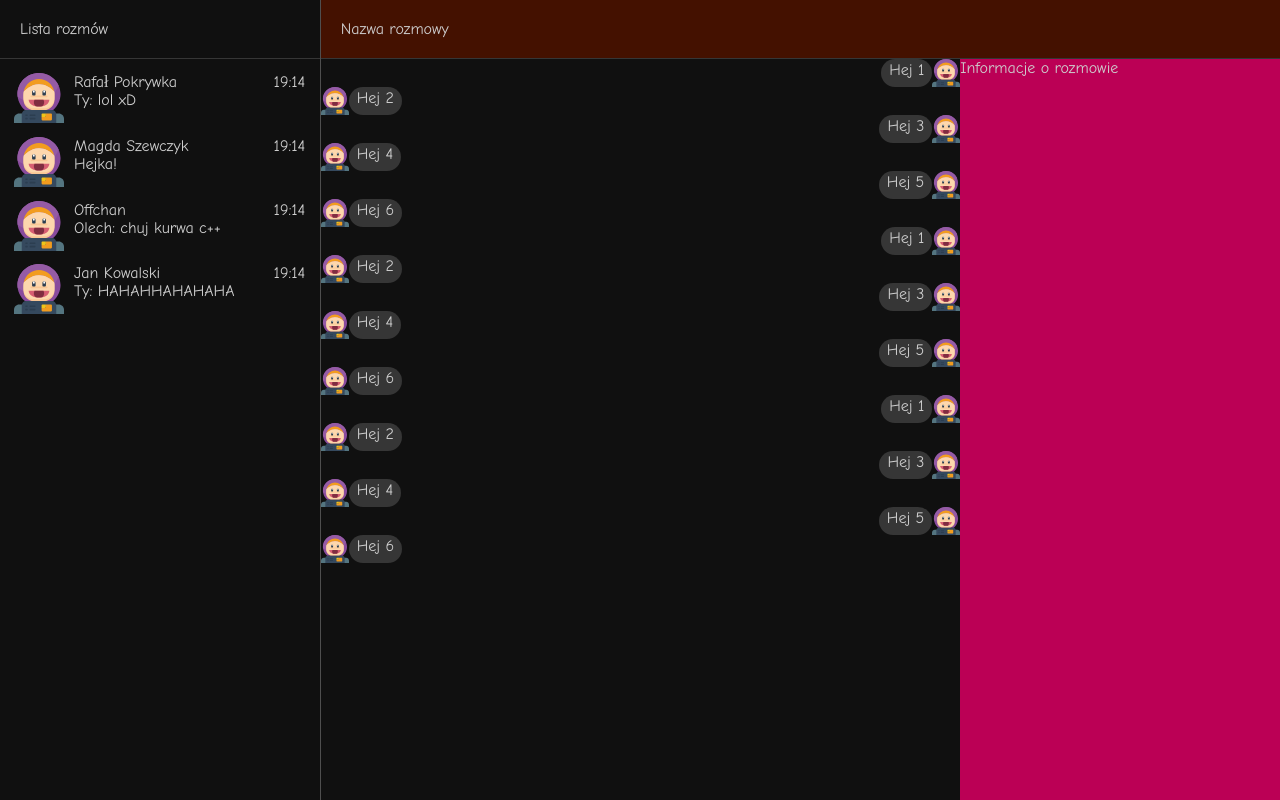
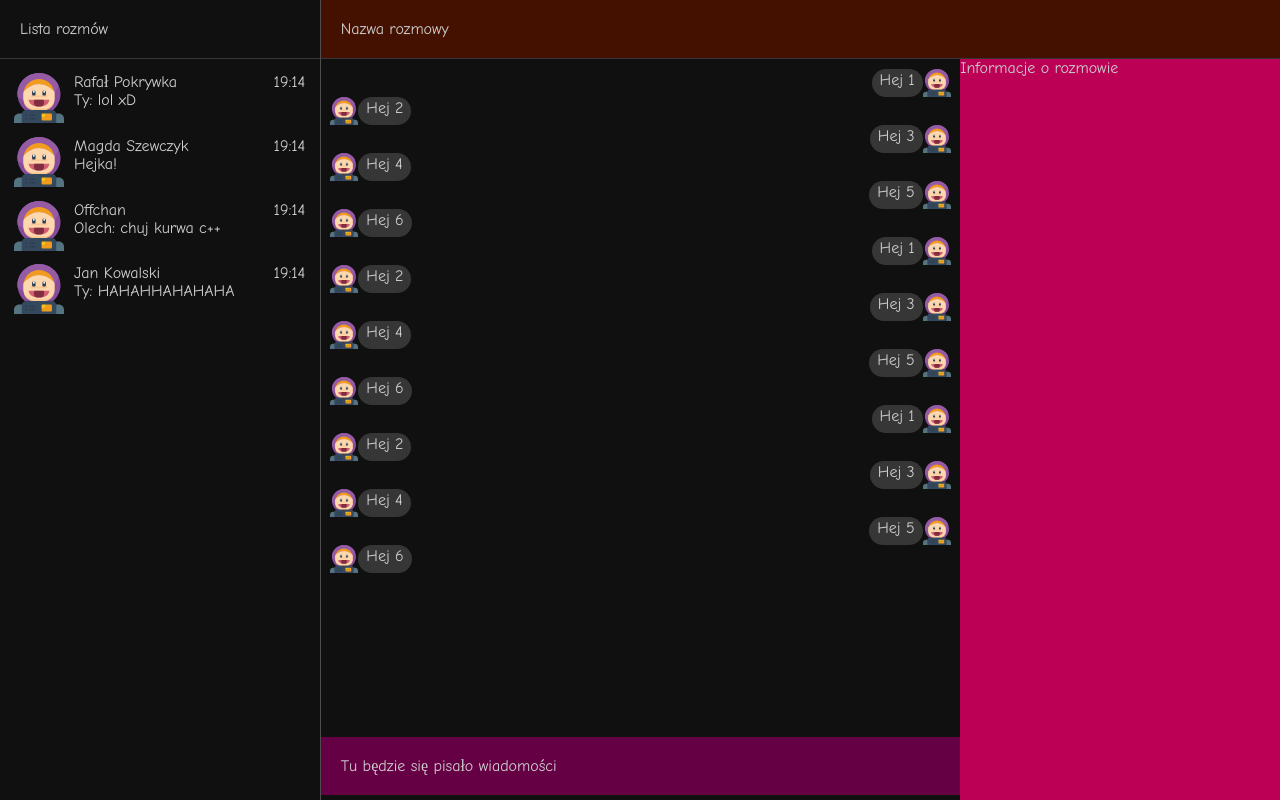
Before and after one commit to ravkr/offchan-messenger, a plain HTML site: page www/public/messages.html in a window 1280 px wide. Drawn offline with Linux system fonts and the light colour scheme.

Commit message:
Add placeholder for message editor; Minor css changes

```diff
--- a/www/public/messages.html
+++ b/www/public/messages.html
@@ -4,6 +4,8 @@
 	<meta charset="utf-8">
 	<title>Wiadomości</title>
 	<style type="text/css">
+		/* TODO: ładny scrollbar */
+
 		body {
 			margin: 0;
 			/*font-size: 2em;*/
@@ -19,17 +21,17 @@
 			flex-direction: row;
 			color: #CECECE;
 		}
+
 		.mainSection {
 			box-sizing: border-box;
 		}
 
 		.threadList {
-			/*background: #141;*/
 			flex: 1;
 			overflow: auto;
 			border-right: 1px solid #4e4e4e;
-			/* TODO: ładny scrollbar */
 		}
+
 		.threadArea {
 			flex: 3;
 			display: flex;
@@ -46,15 +48,19 @@
 			display: flex;
 		}
 		.threadArea .threadContent {
-			/*background: #B55;*/
 			flex: 2;
 			/*height: 100%;*/
-			/* TODO: to jest januszerka; 64px to wysokość headera; trzeba tu będzie też odjąć wysokość pola do pisania */
+			/* TODO: to jest januszerka; 64px to wysokość headera */
 			height: calc(100vh - 64px);
-			overflow-y: scroll;
+
+			display: flex;
+			flex-direction: column;
 		}
-		.threadArea .messages {
-			padding: 0 .6em
+		.threadArea .messageWindow {
+			flex: 1;
+		}
+		.threadArea .messageWindow .scrollableBody {
+			padding: .6em
 		}
 
 		.threadArea .info {
@@ -97,11 +103,19 @@
 		}
 
 		.scrollableArea {
-
-			/*overscroll-behavior: contain;*/
-			/*overflow-y: scroll;*/
+			overscroll-behavior: contain;
+			overflow-y: scroll;
 		}
 
+
+
+		/* pisanie wiadomości */
+		.messageEditor {
+			/*flex: 64px;*/
+			/*height: 64px;*/
+			padding: 20px;
+			background: #604;
+		}
 
 		/* profilowe */
 		img.smallThumbnail {
@@ -121,15 +135,27 @@
 			padding: 0;
 		}*/
 
-		.hideScrollBar {
+		* {
+			scrollbar-color: rgba(140, 140, 140, .5) transparent;
+			scrollbar-width: thin;
+		}
+
+		.autoHiddenScrollbar {
 			margin-right: -30px;
 			padding-right: 30px;
+			transition: .1s;
+		}
+
+		.autoHiddenScrollbar:hover {
+			margin-right: 0px;
+			padding-right: 0px;
 		}
 	</style>
 </head>
 <body>
 	<div class="mainMessengerElement">
 		<section class="threadList mainSection">
+			<!-- TODO: żeby tu dodać autoHiddenScrollbar, trzeba najpierw stworzyć osobny element; inaczej border section wychodzi w prawo -->
 			<header>Lista rozmów</header>
 			<nav>
 				<thread-list-element data='{"name":"Rafał Pokrywka","picture":"gfx/astronaut.svg","snippet":"Ty: lol xD", "utime":1564852492.264}'></thread-list-element>
@@ -142,8 +168,8 @@
 			<header class="threadHeader">Nazwa rozmowy</header>
 			<section>
 				<div class="threadContent">
-					<!-- <div class="messages scrollableArea"> -->
-						<!-- <div class="scrollableBody"> -->
+					<div class="messageWindow scrollableArea autoHiddenScrollbar">
+						<div class="scrollableBody">
 							<div class="chatMessage ownMessage"><img class="smallThumbnail" src="gfx/astronaut.svg"><div class="chatMessageContent">Hej 1</div></div>
 							<div class="chatMessage alienMessage"><img class="smallThumbnail" src="gfx/astronaut.svg"><div class="chatMessageContent">Hej 2</div></div>
 							<div class="chatMessage ownMessage"><img class="smallThumbnail" src="gfx/astronaut.svg"><div class="chatMessageContent">Hej 3</div></div>
@@ -162,11 +188,11 @@
 							<div class="chatMessage alienMessage"><img class="smallThumbnail" src="gfx/astronaut.svg"><div class="chatMessageContent">Hej 4</div></div>
 							<div class="chatMessage ownMessage"><img class="smallThumbnail" src="gfx/astronaut.svg"><div class="chatMessageContent">Hej 5</div></div>
 							<div class="chatMessage alienMessage"><img class="smallThumbnail" src="gfx/astronaut.svg"><div class="chatMessageContent">Hej 6</div></div>
-						<!-- </div> -->
-					<!-- </div> -->
-<!-- 					<div>
+						</div>
+					</div>
+					<div class="messageEditor">
 						Tu będzie się pisało wiadomości
-					</div> -->
+					</div>
 				</div>
 				<div class="info mainSection">Informacje o rozmowie</div>
 			</section>
```
